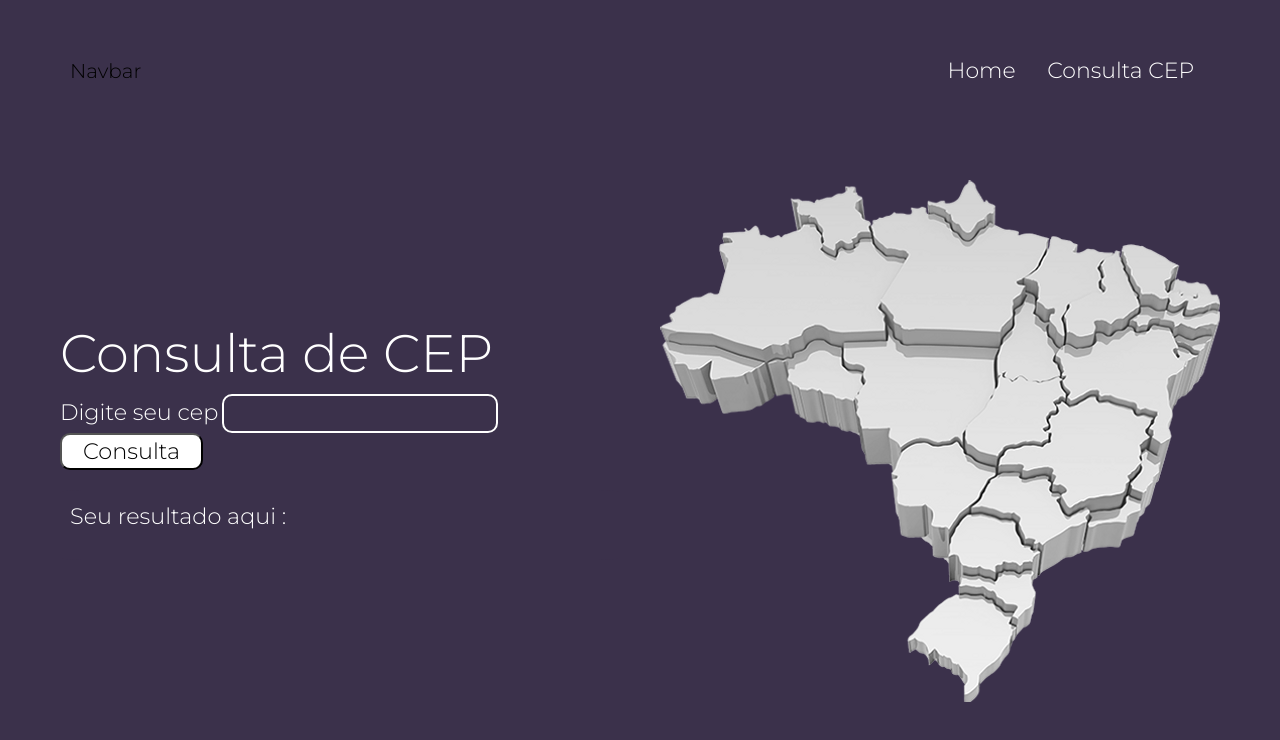
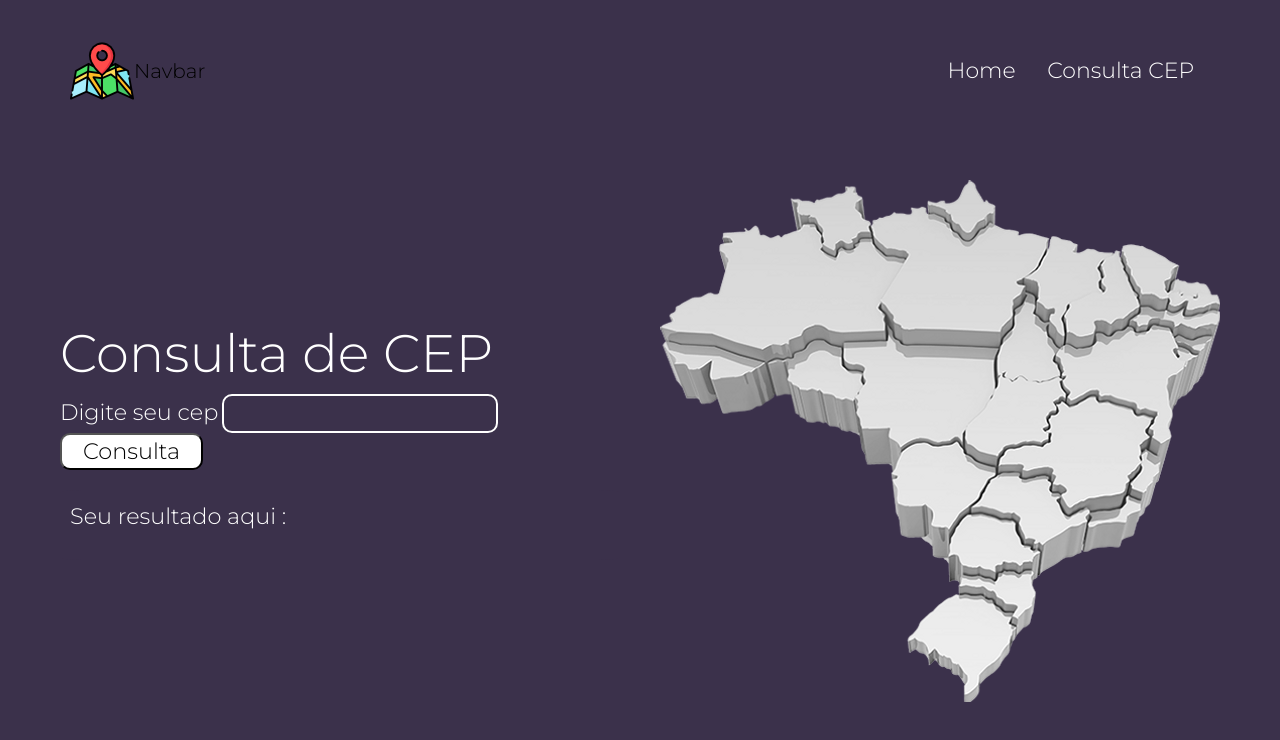
Before and after one commit to FIGUERASS/CONSUMOAPI, a plain HTML site: page index.html in a window 1280 px wide. Drawn offline with nearby package versions, Linux system fonts and the light colour scheme.

Commit message:
Update index.html

```diff
--- a/index.html
+++ b/index.html
@@ -12,6 +12,7 @@
     <header>
         <div class="container" id="nav-container">
             <nav class="navbar navbar-expand-lg fixed top">
+              <img src="map.png" alt="logo" id="mapa">
               <a class="navbar-brand" href="#">Navbar</a>
               <button class="navbar-toggler" type="button" data-bs-toggle="collapse" data-target="#navbar-links" aria-controls="navbar-links" aria-expanded="false" aria-label="Toggle navigation">
                 <span class="navbar-toggler-icon"></span>
```
